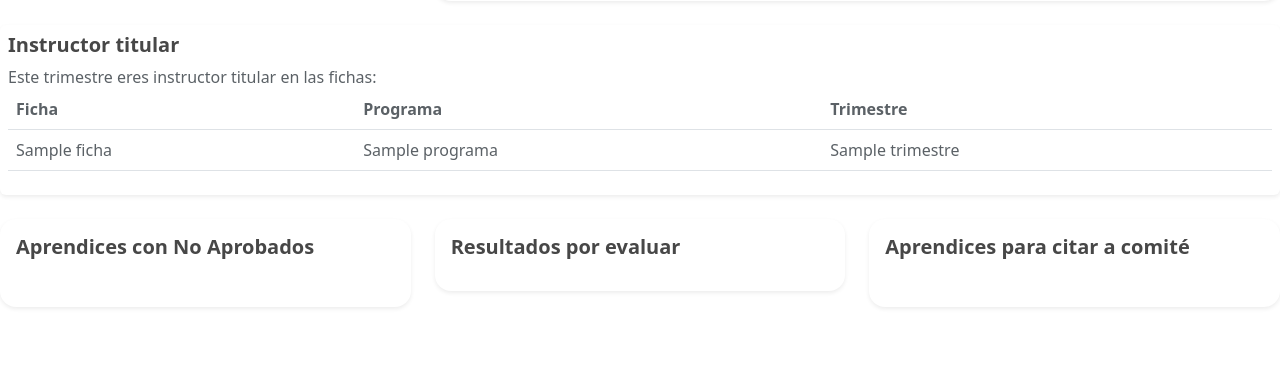
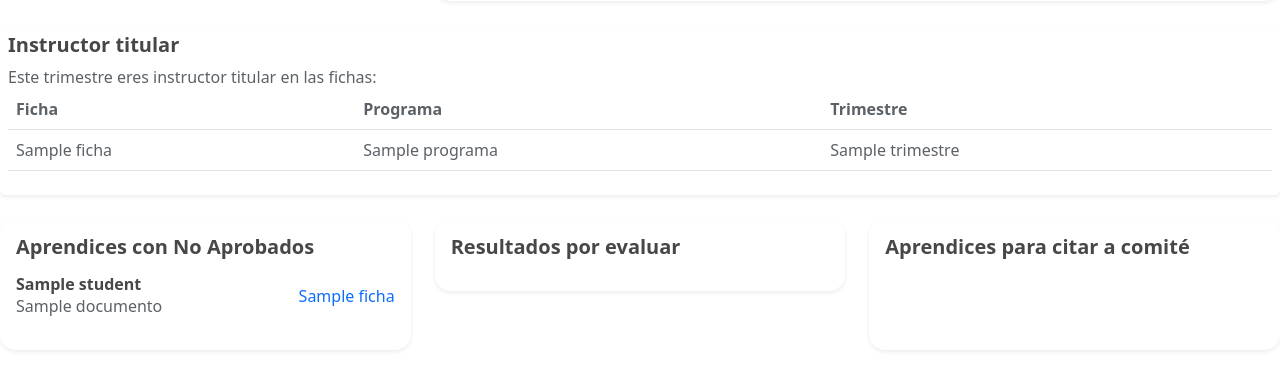
Before and after one commit to ingdanielbs/schedule, a Flask app: template templates/instructors/dashboard.html in a window 1280 px wide. Shown: the part 848-1222 px from the top of the page. Before the commit the page ends 1156 px from the top, so only its background shows below. Run offline with Flask 3, Linux system fonts and the light colour scheme; the template is opened without the code that fills it: most values are stand-ins (such as "Sample title", 1, 10 or a date in 2020); grey boxes labelled with a size stand in for pictures from a placeholder-image service; some libraries are stand-ins or nearby versions.

Commit message:
Refactor dashboard.html to display not approved students

```diff
--- a/app.py
+++ b/app.py
@@ -45,7 +45,8 @@ def dashboard():
         hours = get_sum_horas(user['name'], trimestre_academico)
         quantity_groups = get_cant_fichas(user['name'], trimestre_academico)
         quantity_no_approved = len(cant_no_aprobados(str(user['document'])))
-        return render_template("instructors/dashboard.html", user=user, hours=hours, quantity_groups=quantity_groups, titular=titular, quantity_no_approved=quantity_no_approved, trimestre=trimestre_academico)
+        students_not_approved = not_approved_students(cant_no_aprobados(str(user['document'])))
+        return render_template("instructors/dashboard.html", user=user, hours=hours, quantity_groups=quantity_groups, titular=titular, quantity_no_approved=quantity_no_approved, trimestre=trimestre_academico, students_not_approved=students_not_approved)
     else:
         return redirect(url_for("login"))
 
--- a/templates/instructors/dashboard.html
+++ b/templates/instructors/dashboard.html
@@ -118,21 +118,19 @@
                 <h5 class="mb-0 fw-bold">Aprendices con No Aprobados</h5>
               </div>
             </div>
-
+            {% for student in students_not_approved.values() %}
             <div class="d-flex flex-column gap-4 mb-3">
-                <div class="d-flex align-items-center gap-4">
-                  <div class="d-flex align-items-center gap-3 flex-grow-1 flex-shrink-0">
-                    <div class="">
-                      <h6 class="mb-0 fw-bold"></h6>
-                      <p class="mb-0"></p>
-                    </div>
-                  </div>
-                  <div class="text-primary">
-
+              <div class="d-flex align-items-center gap-4">
+                <div class="d-flex align-items-center gap-3 flex-grow-1 flex-shrink-0">
+                  <div class="">
+                    <h6 class="mb-0 fw-bold">{{ student.nombre_completo }}</h6>
+                    <p class="mb-0">{{ student.documento }}</p>
                   </div>
                 </div>
+                <div class="text-primary">{{ student.ficha }}</div>
               </div>
-
+            </div>
+            {% endfor %}
           </div>
         </div>
       </div>
```
Also changed, not shown: instructors/horario.py (+2 -9 lines).
